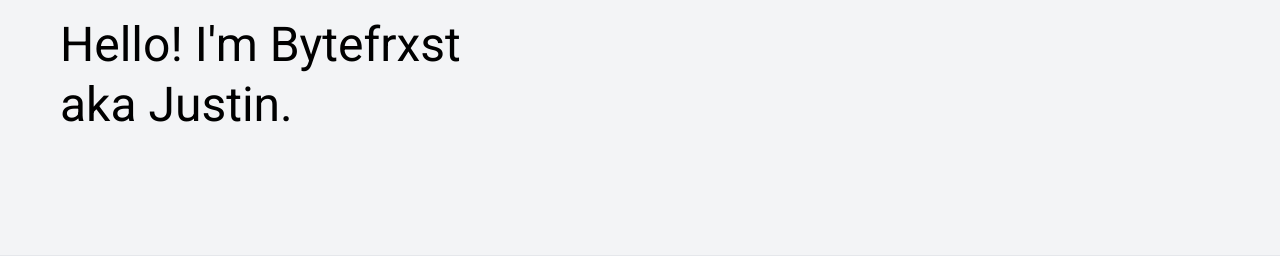
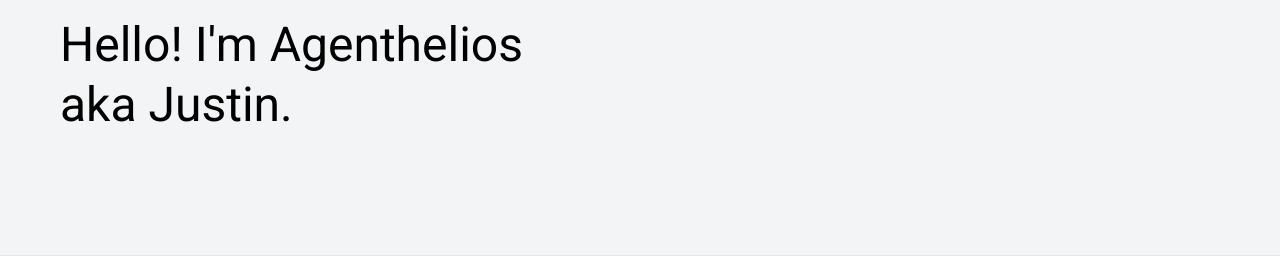
Before and after one commit to AgentHelios/Portfolio, a plain HTML site: page index.html in a window 1280 px wide. Shown: the part 544-800 px from the top of the page. Drawn offline with nearby package versions, Linux system fonts and the light colour scheme.

Commit message:
Update index.html

```diff
--- a/index.html
+++ b/index.html
@@ -24,7 +24,7 @@
   <section class="hero">
     <div class="hero__content">
       <img src="Certs/idcard.png" alt="Profile Image" class="hero__image">
-      <h2>Hello! I'm Bytefrxst aka Justin.</h2>
+      <h2>Hello! I'm Agenthelios aka Justin.</h2>
     </div>
 
     <div class="hero__intro">
```
